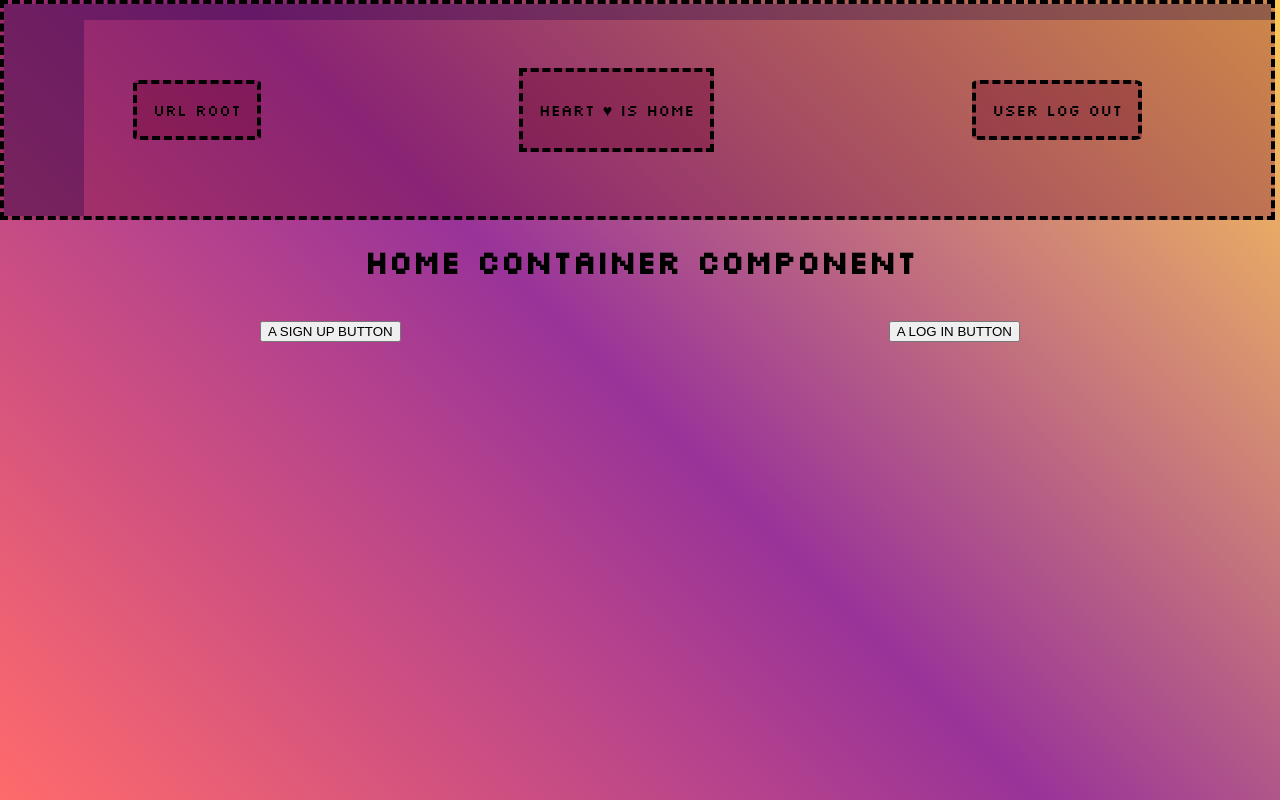
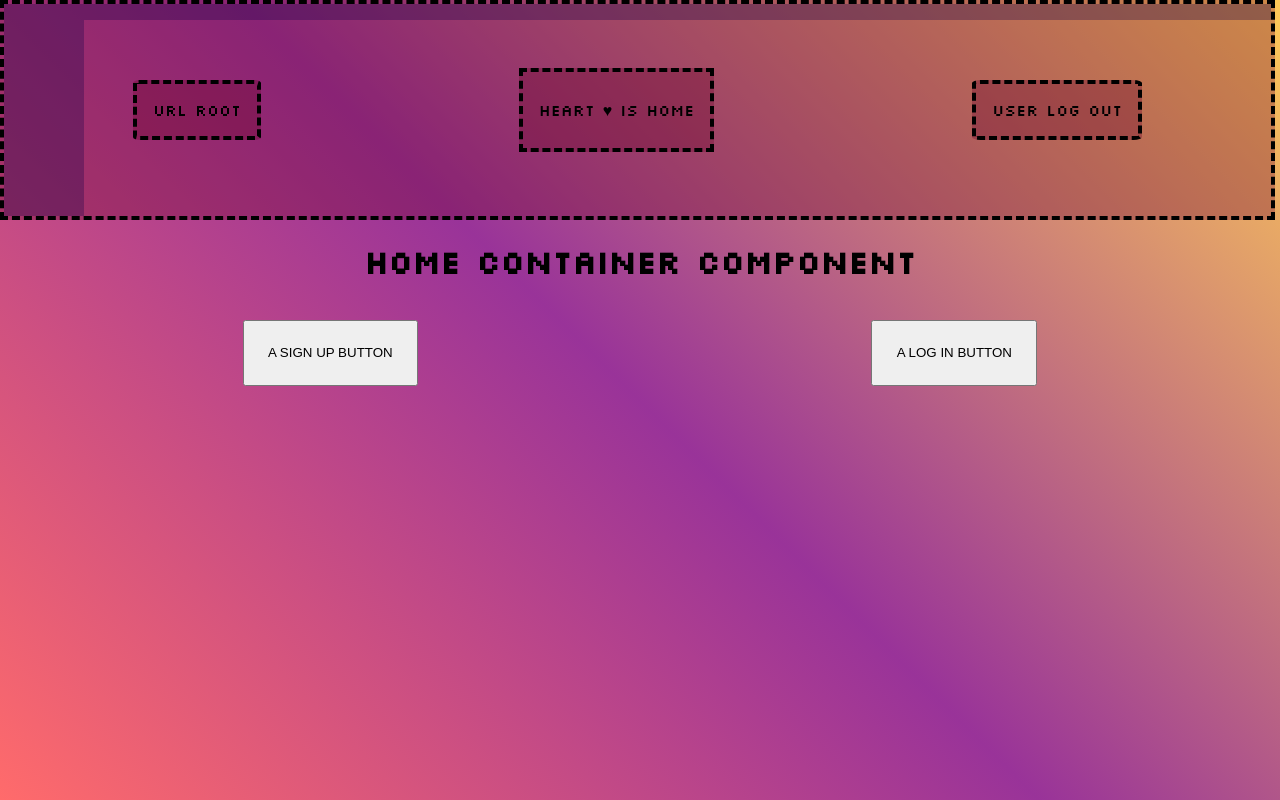
Before and after one commit to KimberlyRosaly/to-do-app, a React (Create React App) app: page / in a window 1280 px wide. Built offline with nearby package versions, Linux system fonts and the light colour scheme.

Commit message:
toss in some in-line styling for the log-in and sign-up buttons that sit on the home page to make it roomier and match the navigation bar a bit with padding

```diff
--- a/src/components/Login.js
+++ b/src/components/Login.js
@@ -4,7 +4,13 @@ import { Link } from 'react-router-dom'
 const Login = () => {
     return(
         <div>
-            <Link to={'/login'}><button>A LOG IN BUTTON</button></Link>
+            <Link to={'/login'}>
+                <button
+                    style={{
+                        padding: '1.75em'}}>
+                            A LOG IN BUTTON
+                </button>
+            </Link>
         </div>
     )
 }
--- a/src/components/Signup.js
+++ b/src/components/Signup.js
@@ -4,7 +4,13 @@ import { Link } from 'react-router-dom'
 const Signup = () => {
     return(
         <>
-            <Link to={'/signup'}><button>A SIGN UP BUTTON</button></Link>
+            <Link to={'/signup'}>
+                <button
+                    style={{
+                    padding: '1.75em'}}>
+                        A SIGN UP BUTTON
+                </button>
+            </Link>
         </>
     )
 }
```
